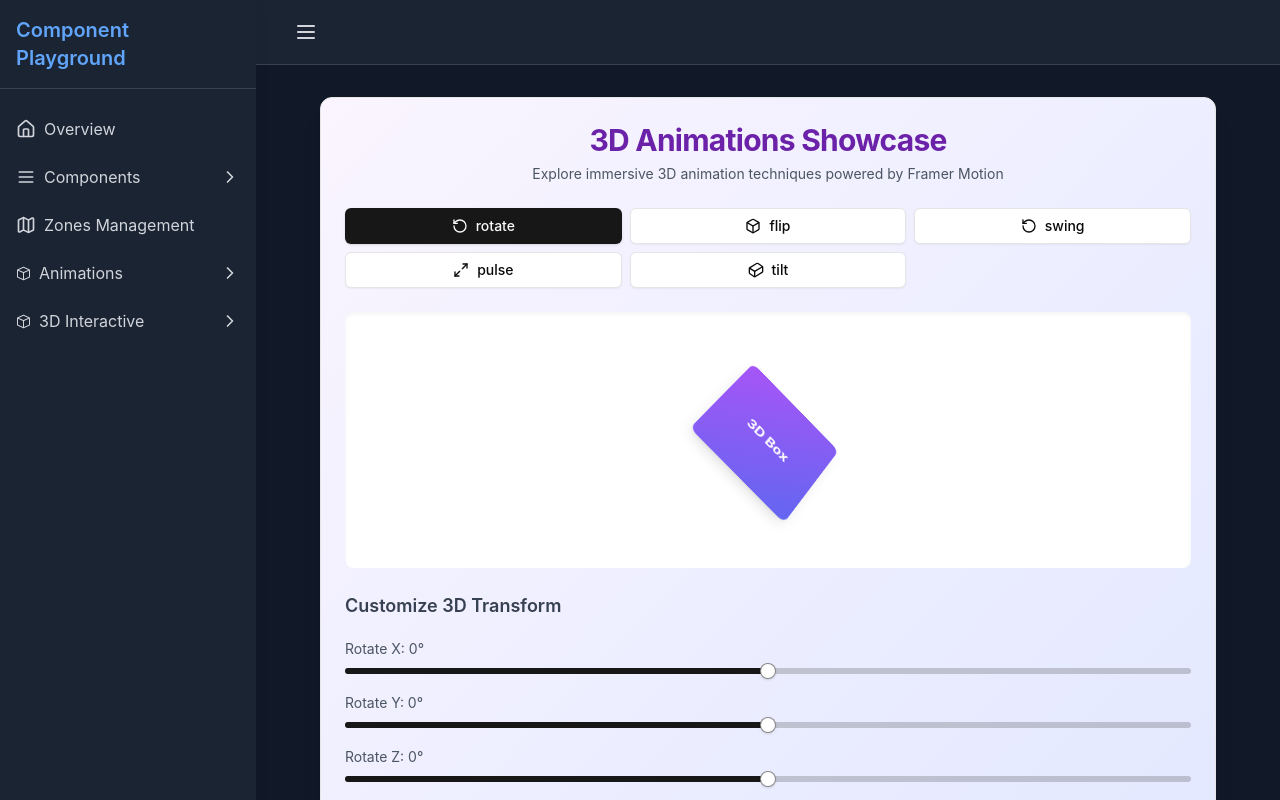
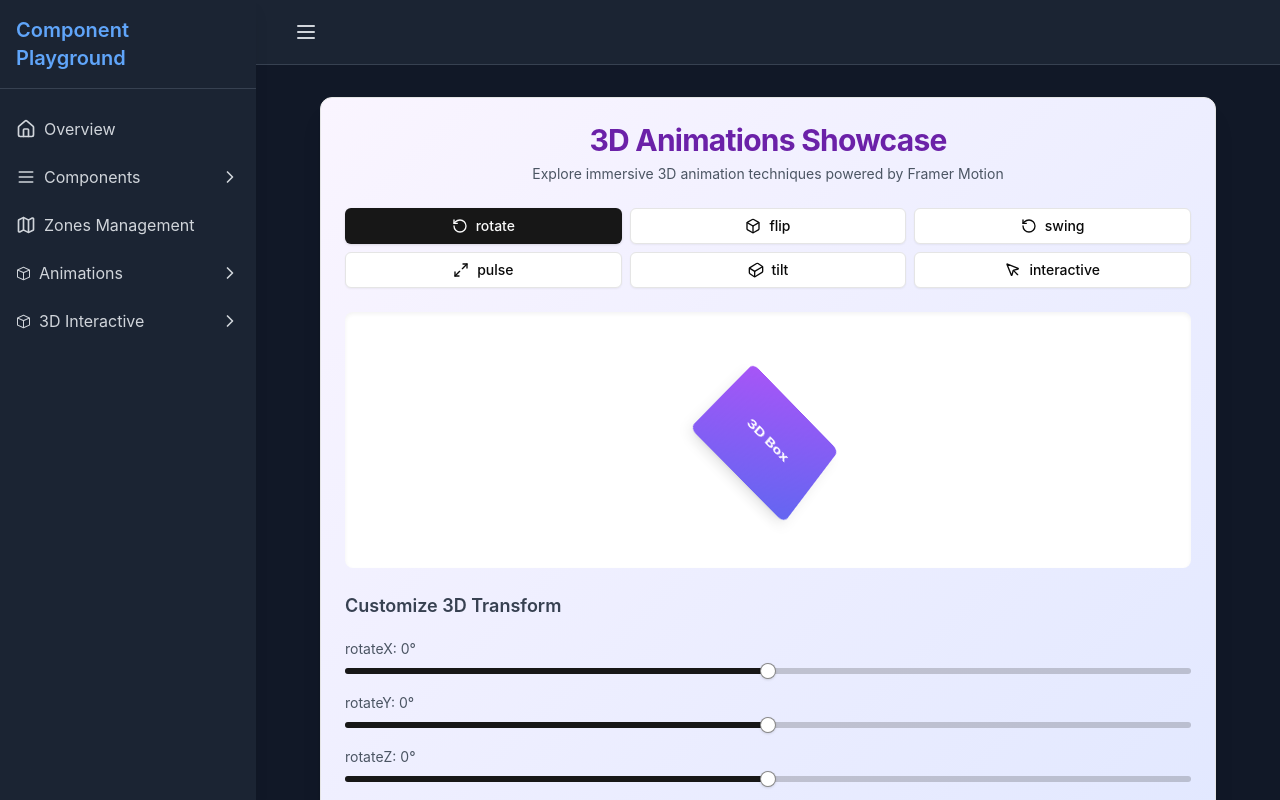
Before and after one commit to QuayeDNA/Dave-s-Component-Playground, a React (Vite) app: page /animations/3d in a window 1280 px wide. Built offline with nearby package versions, Linux system fonts and the light colour scheme.

Commit message:
Refactor 3D animations component and add interactive mode

```diff
--- a/src/components/Animations/ThreeDAnimations.tsx
+++ b/src/components/Animations/ThreeDAnimations.tsx
@@ -36,6 +36,11 @@ const animations: Record<string, AnimationParams> = {
     animate: { rotateX: 30, rotateY: -30 },
     transition: { duration: 0.5 },
     description: "Tilted perspective effect"
+  },
+  interactive: {
+    animate: {}, // Empty object for interactive mode
+    transition: { type: "spring", stiffness: 300, damping: 30 },
+    description: "Interactive mode - move your mouse over the box"
   }
 };
 
@@ -65,6 +70,10 @@ const ThreeDAnimations = () => {
     mouseY.set(clientY - top - height / 2);
   };
 
+  const handleSliderChange = (param: string, value: number[]) => {
+    setCustomParams(prev => ({ ...prev, [param]: value[0] }));
+  };
+
   return (
     <Card className="w-full max-w-4xl mx-auto bg-gradient-to-br from-purple-50 to-indigo-100 dark:from-gray-900 dark:to-indigo-950 shadow-xl">
       <CardHeader>
@@ -85,6 +94,7 @@ const ThreeDAnimations = () => {
               {animName === 'swing' && <RotateCcw className="w-4 h-4" />}
               {animName === 'pulse' && <Maximize2 className="w-4 h-4" />}
               {animName === 'tilt' && <Cuboid className="w-4 h-4" />}
+              {animName === 'interactive' && <MousePointer className="w-4 h-4" />}
               {animName}
             </Button>
           ))}
@@ -114,62 +124,34 @@ const ThreeDAnimations = () => {
 
         <div className="space-y-4">
           <h3 className="text-lg font-semibold text-gray-700 dark:text-gray-300">Customize 3D Transform</h3>
-          <div className="space-y-2">
-            <label className="text-sm text-gray-600 dark:text-gray-400">Rotate X: {customParams.rotateX}°</label>
+          {['rotateX', 'rotateY', 'rotateZ'].map((param) => (
+            <div key={param} className="space-y-2">
+              <label className="text-sm text-gray-600 dark:text-gray-400">{param}: {customParams[param as keyof typeof customParams]}°</label>
               <Slider
-              value={[customParams.rotateX]}
-              onValueChange={(value) => setCustomParams({ ...customParams, rotateX: value[0] })}
+                value={[customParams[param as keyof typeof customParams]]}
+                onValueChange={(value) => handleSliderChange(param, value)}
                 min={-180}
                 max={180}
                 step={1}
               />
             </div>
-          <div className="space-y-2">
-            <label className="text-sm text-gray-600 dark:text-gray-400">Rotate Y: {customParams.rotateY}°</label>
-            <Slider
-              value={[customParams.rotateY]}
-              onValueChange={(value) => setCustomParams({ ...customParams, rotateY: value[0] })}
-              min={-180}
-              max={180}
-              step={1}
-            />
-          </div>
-          <div className="space-y-2">
-            <label className="text-sm text-gray-600 dark:text-gray-400">Rotate Z: {customParams.rotateZ}°</label>
-            <Slider
-              value={[customParams.rotateZ]}
-              onValueChange={(value) => setCustomParams({ ...customParams, rotateZ: value[0] })}
-              min={-180}
-              max={180}
-              step={1}
-            />
-          </div>
+          ))}
           <div className="space-y-2">
             <label className="text-sm text-gray-600 dark:text-gray-400">Perspective: {customParams.perspective}px</label>
             <Slider
               value={[customParams.perspective]}
-              onValueChange={(value) => setCustomParams({ ...customParams, perspective: value[0] })}
+              onValueChange={(value) => handleSliderChange('perspective', value)}
               min={200}
               max={2000}
               step={10}
             />
           </div>
         </div>
-
-        <Button
-          onClick={() => setActiveAnimation('interactive')}
-          className="w-full flex items-center justify-center gap-2"
-        >
-          <MousePointer className="w-4 h-4" />
-          Enable Interactive Mode
-        </Button>
       </CardContent>
       <CardFooter className="flex justify-center">
         <p className="text-sm text-gray-600 dark:text-gray-400 text-center max-w-lg">
-          {activeAnimation === 'interactive'
-            ? "Move your mouse over the 3D box to see it respond to your cursor position."
-            : animations[activeAnimation].description}
-          Experiment with different animations and customize the 3D transform parameters to see how they affect the object in 3D space.
+          {animations[activeAnimation].description}
+          {" Experiment with different animations and customize the 3D transform parameters to see how they affect the object in 3D space."}
         </p>
       </CardFooter>
     </Card>
```
Lines whose indentation alone changed are shown as unchanged.
